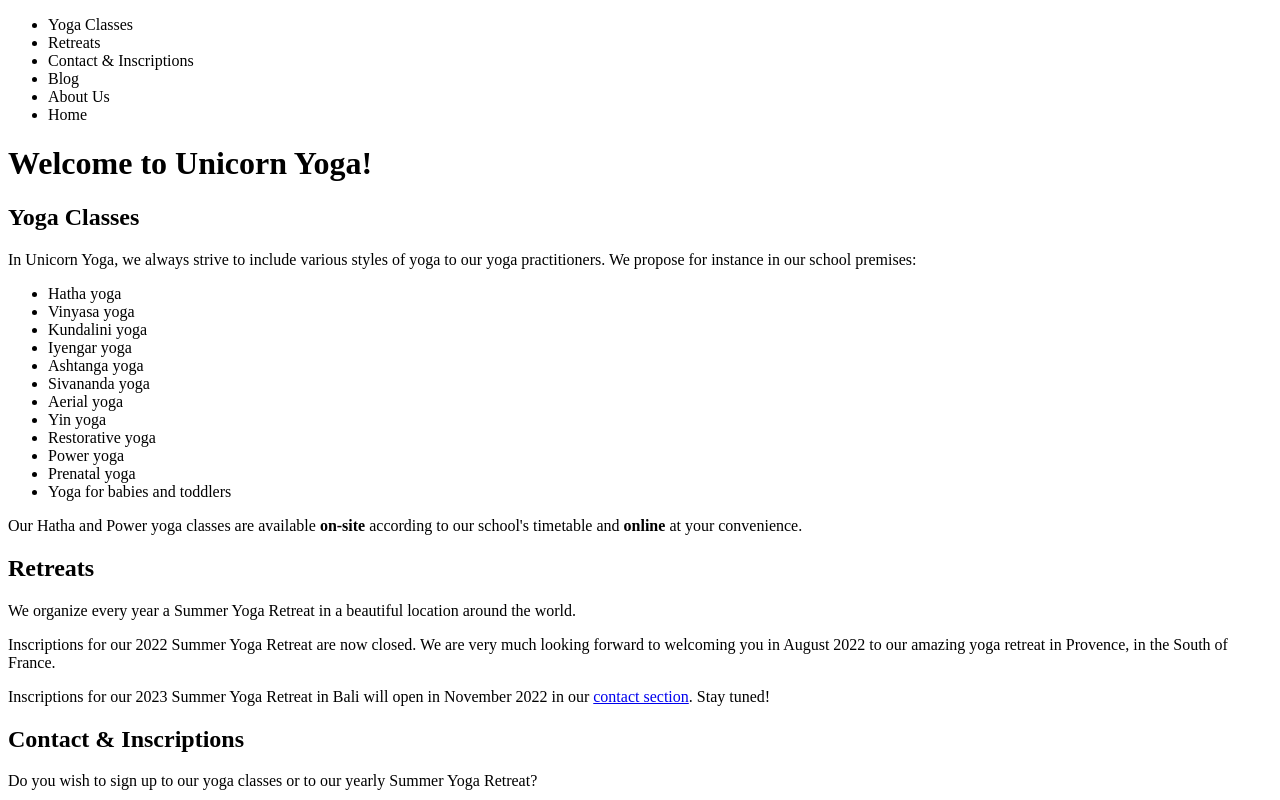
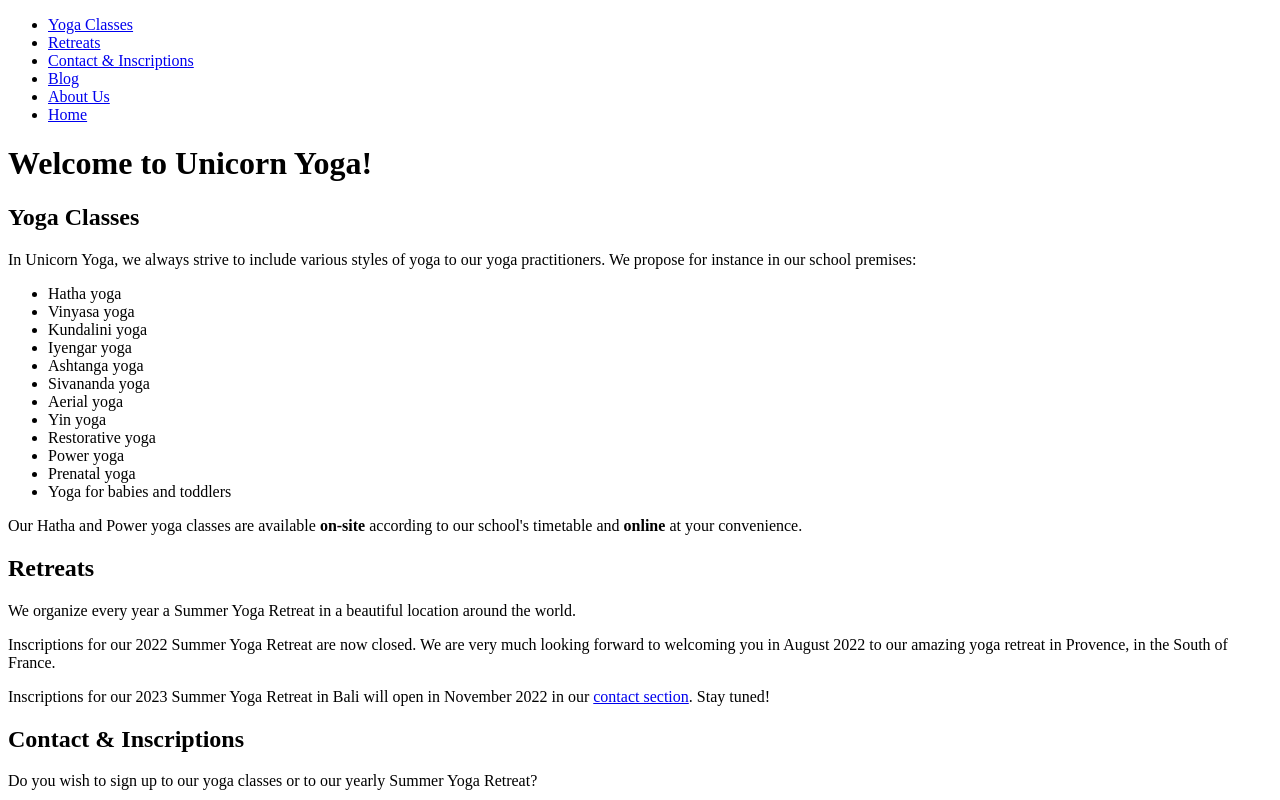
Before and after one commit to nfavre83/Unicorn-Yoga-Website, a plain HTML site: page index.html in a window 1280 px wide. Shown: the top 800 px of the page. Drawn offline with Linux system fonts and the light colour scheme.

Commit message:
updating the anchor links

```diff
--- a/index.html
+++ b/index.html
@@ -11,12 +11,12 @@
       <!--1. The website LOGO will go here-->
       <nav>
         <ul>
-          <li>Yoga Classes</li>
-          <li>Retreats</li>
-          <li>Contact &amp; Inscriptions</li>
-          <li>Blog</li>
-          <li>About Us</li>
-          <li>Home</li>
+          <li><a href="#yogaclasses">Yoga Classes</a></li>
+          <li><a href="#retreats">Retreats</a></li>
+          <li><a href="contact.html">Contact &amp; Inscriptions</a></li>
+          <li><a href="blog.html">Blog</a></li>
+          <li><a href="#aboutus">About Us</a></li>
+          <li><a href="index.html" target="_blank">Home</a></li>
         </ul>
       </nav>
       <h1>Welcome to Unicorn Yoga!</h1>
@@ -24,7 +24,7 @@
     </header>
     <main>
       <section>
-        <h2>Yoga Classes</h2>
+        <h2 id="yogaclasses">Yoga Classes</h2>
         <p>
           In Unicorn Yoga, we always strive to include various styles of yoga to
           our yoga practitioners. We propose for instance in our school
@@ -51,7 +51,7 @@
         </p>
       </section>
       <section>
-        <h2>Retreats</h2>
+        <h2 id="retreats">Retreats</h2>
         <p>
           We organize every year a Summer Yoga Retreat in a beautiful location
           around the world.
@@ -81,7 +81,7 @@
         <!--3. Build the contact.html file and link it to index.html-->
       </section>
       <section>
-        <h2>About Us</h2>
+        <h2 id="aboutus">About Us</h2>
         <p>
           Lorem, ipsum dolor sit amet consectetur adipisicing elit. Facilis nam
           exercitationem eum perspiciatis quam architecto unde provident
```
